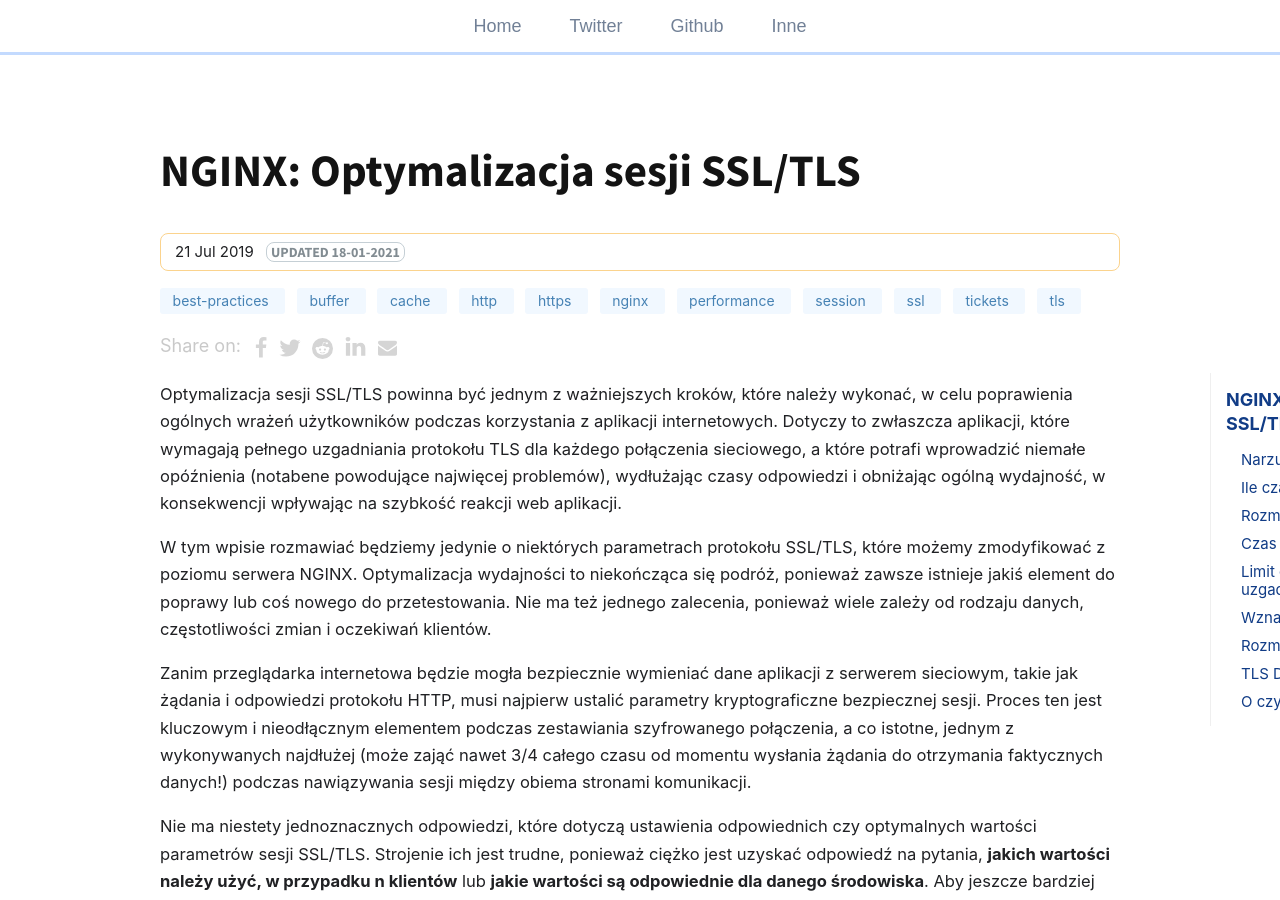
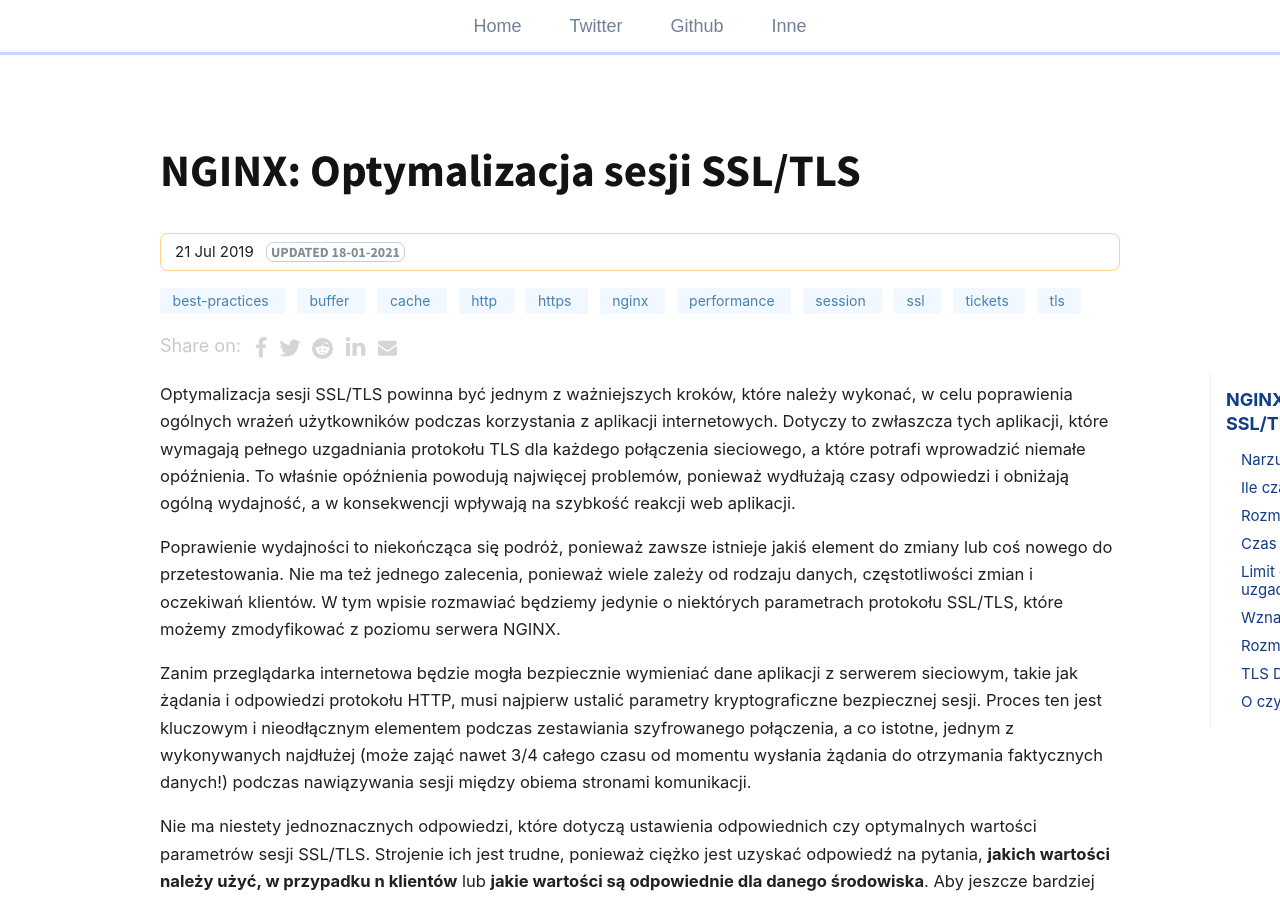
Before and after one commit to git04112019/trimstray.github.io, a Jekyll site: the page built from _posts/2019-07-21-nginx-optymalizacja_sesji_ssl-tls.md, in a window 1280 px wide and 900 px high. Built offline with Jekyll 4.4.1, drawn with Linux system fonts in a browser that asks for light colours; comment, search, counter and statistics services are not loaded.

Commit message:
uncommited changes - signed-off-by: trimstray <trimstray@gmail.com>

```diff
--- a/_posts/2019-07-21-nginx-optymalizacja_sesji_ssl-tls.md
+++ b/_posts/2019-07-21-nginx-optymalizacja_sesji_ssl-tls.md
@@ -11,9 +11,9 @@ toc: true
 last_modified_at: 2021-01-18 00:00:00 +0000
 ---
 
-Optymalizacja sesji SSL/TLS powinna być jednym z ważniejszych kroków, które należy wykonać, w celu poprawienia ogólnych wrażeń użytkowników podczas korzystania z aplikacji internetowych. Dotyczy to zwłaszcza aplikacji, które wymagają pełnego uzgadniania protokołu TLS dla każdego połączenia sieciowego, a które potrafi wprowadzić niemałe opóźnienia (notabene powodujące najwięcej problemów), wydłużając czasy odpowiedzi i obniżając ogólną wydajność, w konsekwencji wpływając na szybkość reakcji web aplikacji.
+Optymalizacja sesji SSL/TLS powinna być jednym z ważniejszych kroków, które należy wykonać, w celu poprawienia ogólnych wrażeń użytkowników podczas korzystania z aplikacji internetowych. Dotyczy to zwłaszcza tych aplikacji, które wymagają pełnego uzgadniania protokołu TLS dla każdego połączenia sieciowego, a które potrafi wprowadzić niemałe opóźnienia. To właśnie opóźnienia powodują najwięcej problemów, ponieważ wydłużają czasy odpowiedzi i obniżają ogólną wydajność, a w konsekwencji wpływają na szybkość reakcji web aplikacji.
 
-W tym wpisie rozmawiać będziemy jedynie o niektórych parametrach protokołu SSL/TLS, które możemy zmodyfikować z poziomu serwera NGINX. Optymalizacja wydajności to niekończąca się podróż, ponieważ zawsze istnieje jakiś element do poprawy lub coś nowego do przetestowania. Nie ma też jednego zalecenia, ponieważ wiele zależy od rodzaju danych, częstotliwości zmian i oczekiwań klientów.
+Poprawienie wydajności to niekończąca się podróż, ponieważ zawsze istnieje jakiś element do zmiany lub coś nowego do przetestowania. Nie ma też jednego zalecenia, ponieważ wiele zależy od rodzaju danych, częstotliwości zmian i oczekiwań klientów. W tym wpisie rozmawiać będziemy jedynie o niektórych parametrach protokołu SSL/TLS, które możemy zmodyfikować z poziomu serwera NGINX.
 
 Zanim przeglądarka internetowa będzie mogła bezpiecznie wymieniać dane aplikacji z serwerem sieciowym, takie jak żądania i odpowiedzi protokołu HTTP, musi najpierw ustalić parametry kryptograficzne bezpiecznej sesji. Proces ten jest kluczowym i nieodłącznym elementem podczas zestawiania szyfrowanego połączenia, a co istotne, jednym z wykonywanych najdłużej (może zająć nawet 3/4 całego czasu od momentu wysłania żądania do otrzymania faktycznych danych!) podczas nawiązywania sesji między obiema stronami komunikacji.
 
```
